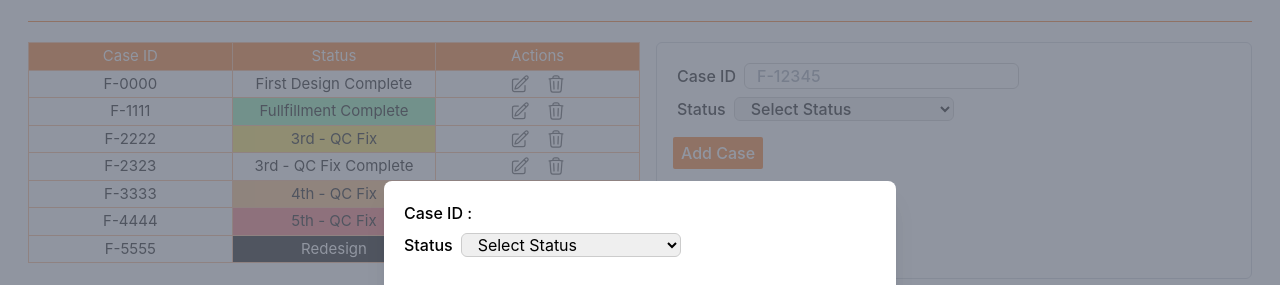
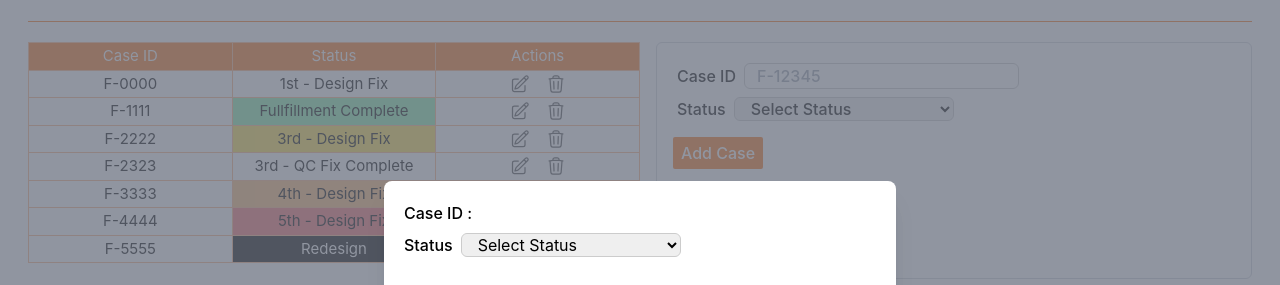
Before and after one commit to leumanuel12/designtools, a React (Create React App) app: page / in a window 1280 px wide. Shown: the part 139-424 px from the top of the page. Built offline with nearby package versions, Linux system fonts and the light colour scheme.

Commit message:
Update CaseStatus.js

```diff
--- a/src/pages/CaseStatus.js
+++ b/src/pages/CaseStatus.js
@@ -11,39 +11,35 @@ export default function CaseStatus() {
     {
       caseid: "F-0000",
       statuscode: 1,
-      status: "First Design Complete",
     },
     {
       caseid: "F-1111",
       statuscode: 12,
-      status: "Fullfillment Complete",
     },
     {
       caseid: "F-2222",
       statuscode: 5,
-      status: "3rd - QC Fix",
     },
     {
       caseid: "F-2323",
       statuscode: 6,
-      status: "3rd - QC Fix Complete",
     },
     {
       caseid: "F-3333",
       statuscode: 7,
-      status: "4th - QC Fix",
     },
     {
       caseid: "F-4444",
       statuscode: 9,
-      status: "5th - QC Fix",
     },
     {
       caseid: "F-5555",
       statuscode: 11,
-      status: "Redesign",
     },
   ];
+
+  //mongodb+srv://cantiveros12:u5qwAI5tioNxbU19@casestatus.2cyqjhs.mongodb.net/
+  //https://www.geeksforgeeks.org/how-to-connect-mongodb-with-reactjs/
 
   function setStatusColor(statuscode) {
     if (!statuscode) return "";
@@ -52,6 +48,23 @@ export default function CaseStatus() {
     if (statuscode === 9) return " bg-red-400 ";
     if (statuscode === 11) return " bg-black text-white ";
     if (statuscode === 12) return " bg-green-300 ";
+  }
+
+  function setStatusMessage(statuscode) {
+    if (!statuscode) return "";
+    if (statuscode === 0) return "First Design Complete";
+    if (statuscode === 1) return "1st - Design Fix";
+    if (statuscode === 2) return "1st - QC Fix Complete";
+    if (statuscode === 3) return "2nd - Design Fix";
+    if (statuscode === 4) return "2nd - QC Fix Complete";
+    if (statuscode === 5) return "3rd - Design Fix";
+    if (statuscode === 6) return "3rd - QC Fix Complete";
+    if (statuscode === 7) return "4th - Design Fix";
+    if (statuscode === 8) return "4th - QC Fix Complete";
+    if (statuscode === 9) return "5th - Design Fix";
+    if (statuscode === 10) return "5th - QC Fix Complete";
+    if (statuscode === 11) return "Redesign";
+    if (statuscode === 12) return "Fullfillment Complete";
   }
 
   return (
@@ -71,7 +84,9 @@ export default function CaseStatus() {
                 return (
                   <tr key={x.caseid}>
                     <td>{x.caseid}</td>
-                    <td className={setStatusColor(x.statuscode)}>{x.status}</td>
+                    <td className={setStatusColor(x.statuscode)}>
+                      {setStatusMessage(x.statuscode)}
+                    </td>
                     <td>
                       <div className="sm:flex justify-center max-md:px-4">
                         <PencilSquareIcon className="h-5 w-5 hover:stroke-blue-600" />
```
